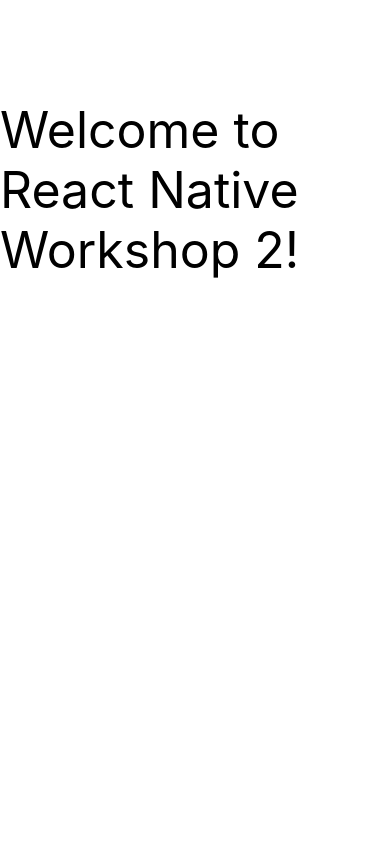
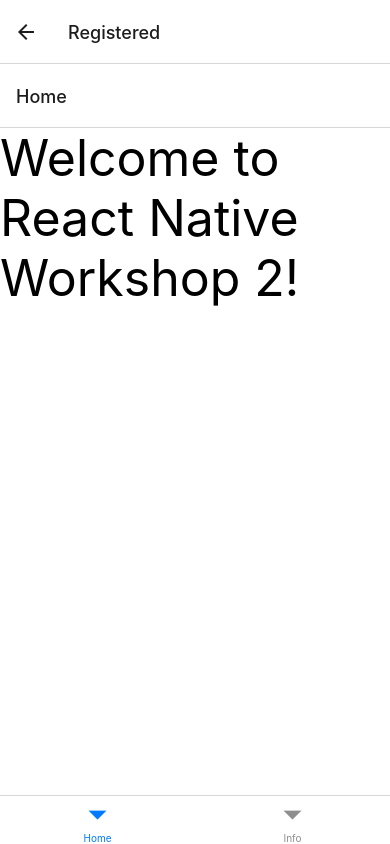
Before and after one commit to appdevumd/react-native-workshop2, a React Native app: screen /Registered in a window 390 px wide. Built offline with nearby package versions, Linux system fonts and the light colour scheme.

Commit message:
added completed code

```diff
--- a/App.js
+++ b/App.js
@@ -12,9 +12,13 @@
 
 export default function App() {
   return (
-    <View style={styles.container}>
-      <Welcome />
-    </View>
+    <NavigationContainer>
+      <Stack.Navigator>
+        <Stack.Screen name="Add name" component={Name} />
+        <Stack.Screen name="Add email" component={Email} />
+        <Stack.Screen name="Registered" component={Registered} />
+      </Stack.Navigator>
+    </NavigationContainer>
   );
 }
 
--- a/components/Email.js
+++ b/components/Email.js
@@ -25,7 +25,7 @@
       },
 });
 
-export default function Email() {
+export default function Email({ navigation }) {
     return (
         <View style={styles.container}>
             <Text style={styles.text}>Please enter your email:</Text>
@@ -33,7 +33,7 @@
                 style={styles.input}
                 placeholder="type your email here" />
             <TouchableOpacity
-                    onPress={() => {}}
+                    onPress={() => {navigation.navigate("Registered")}}
                     style={styles.button}
                 >
                 <Text style={styles.text}>Next</Text>
--- a/components/Info.js
+++ b/components/Info.js
@@ -37,13 +37,37 @@
 });
 
 export default function Info() {
+    const [modalVisible, setModalVisible] = useState(false);
+
     return (
         <View style={styles.container}>
+            <Modal
+                animationType="slide"
+                transparent={true}
+                visible={modalVisible}
+                onRequestClose={() => {
+                    Alert.alert("Modal has been closed.");
+                    setModalVisible(!modalVisible);
+                }}
+            >
+                <View style={styles.centeredView}>
+                    <View style={styles.modalView}>
+                        <Text>October 3, 2022</Text>
+                        <Button
+                            title="Close"
+                            onPress={() => {setModalVisible(false)}} />
+                    </View>
+                </View>
+            </Modal>
+
             <ScrollView>
                 <Text style={styles.text}>Information:</Text>
                 <Text style={styles.text}>Date: October 3, 2022</Text>
                 <Text style={styles.text}>Time: 6-7pm</Text>
                 <Text style={styles.text}>Location: CSI 2117</Text>
+                <Button
+                    title="Click to see the date"
+                    onPress={() => {setModalVisible(true)}} />
             </ScrollView>
         </View>
     );
--- a/components/Name.js
+++ b/components/Name.js
@@ -25,7 +25,7 @@
       },
 });
 
-export default function Name() {
+export default function Name({ navigation }) {
     return (
         <View style={styles.container}>
             <ScrollView>
@@ -34,7 +34,7 @@
                     style={styles.input}
                     placeholder="type your name" />
                 <TouchableOpacity
-                    onPress={() => {}}
+                    onPress={() => {navigation.navigate("Add email")}}
                     style={styles.button}
                 >
                     <Text style={styles.text}>Next</Text>
--- a/components/Registered.js
+++ b/components/Registered.js
@@ -10,9 +10,12 @@
 
 export default function Registered() {
   return (
-    <View>
-
-    </View>
+    <NavigationContainer independent={true}>
+      <Tab.Navigator>
+        <Tab.Screen name="Home" component={Welcome} />
+        <Tab.Screen name="Info" component={Info} />
+      </Tab.Navigator>
+  </NavigationContainer>
   );
 }
 
```
